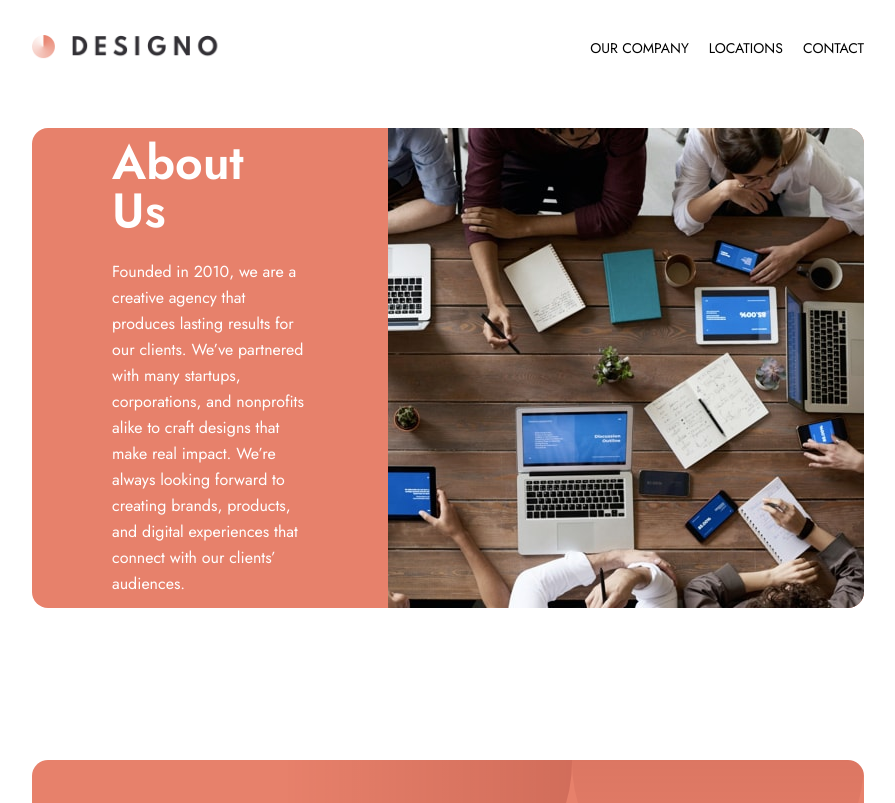
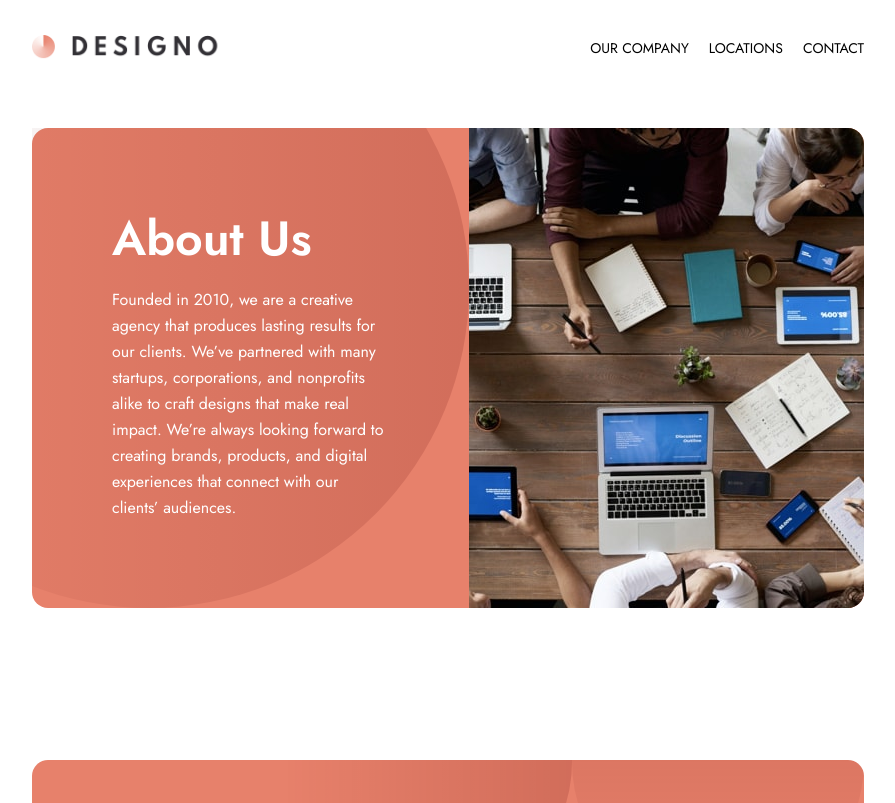
Before and after one commit to Oz996/Designo, a React (Vite) app: page /about in a window 1280 px wide. Shown: the top 803 px of the page, without its empty margins (192-1087 px from the left). Built offline with nearby package versions, Linux system fonts and the light colour scheme.

Commit message:
added first section of about page

```diff
--- a/src/index.css
+++ b/src/index.css
@@ -25,6 +25,9 @@ body {
   .body {
     @apply text-[16px] leading-[26px];
   }
+  .body-mobile {
+    @apply text-[15px] leading-[26px];
+  }
 }
 
 .image-overlay {
--- a/src/pages/About.tsx
+++ b/src/pages/About.tsx
@@ -1,15 +1,16 @@
 import Title from "../components/shared/Title";
-import Hero from "../assets/about/desktop/image-about-hero.jpg";
 
 const About = () => {
   return (
     <>
       <Title>About - Designo</Title>
-      <section className="bg-peach w-full h-[30rem] rounded-2xl text-white">
-        <div className="flex justify-between">
-          <div className="flex flex-col justify-center gap-6 px-20">
-            <h2 className="heading-lg capitalize">about us</h2>
-            <p className="body">
+      <section className="bg-peach w-full h-[45rem] sm:h-[40rem] lg:h-[30rem] rounded-2xl text-white">
+        <div className="flex flex-col-reverse lg:flex-row h-full">
+          <div className="w-full min-w-[15rem] h-full flex flex-col justify-center gap-6 px-10 sm:px-20 bg-about-circle-desktop bg-right-bottom bg-no-repeat overflow-auto">
+            <h2 className="heading-mobile sm:heading-lg capitalize text-center lg:text-left">
+              about us
+            </h2>
+            <p className="body-mobile sm:body max-sm:text-center">
               Founded in 2010, we are a creative agency that produces lasting
               results for our clients. We’ve partnered with many startups,
               corporations, and nonprofits alike to craft designs that make real
@@ -17,11 +18,7 @@ const About = () => {
               and digital experiences that connect with our clients’ audiences.
             </p>
           </div>
-          <img
-            src={Hero}
-            alt="People in an office sitting around tables"
-            className="rounded-r-2xl"
-          />
+          <div className="bg-about-hero-mobile sm:bg-about-hero-tablet lg:bg-about-hero-desktop bg-cover lg:w-[60rem] h-full min-h-1/2 sm:rounded-t-2xl lg:rounded-r-2xl lg:rounded-tl-none" />
         </div>
       </section>
     </>
--- a/tailwind.config.js
+++ b/tailwind.config.js
@@ -64,6 +64,15 @@ export default {
           "url('/src/assets/app-design/desktop/bg-pattern-intro-app.svg')",
         "graphic-design-bg":
           "url('/src/assets/graphic-design/desktop/bg-pattern-intro-graphic.svg')",
+        // about
+        "about-circle-desktop":
+          "url('/src/assets/about/desktop/bg-pattern-hero-about-desktop.svg')",
+        "about-hero-desktop":
+          "url('/src/assets/about/desktop/image-about-hero.jpg')",
+        "about-hero-tablet":
+          "url('/src/assets/about/tablet/image-about-hero.jpg')",
+        "about-hero-mobile":
+          "url('/src/assets/about/mobile/image-about-hero.jpg')",
       },
       content: {
         "arrow-right": "url('/src/assets/shared/desktop/icon-right-arrow.svg')",
```
